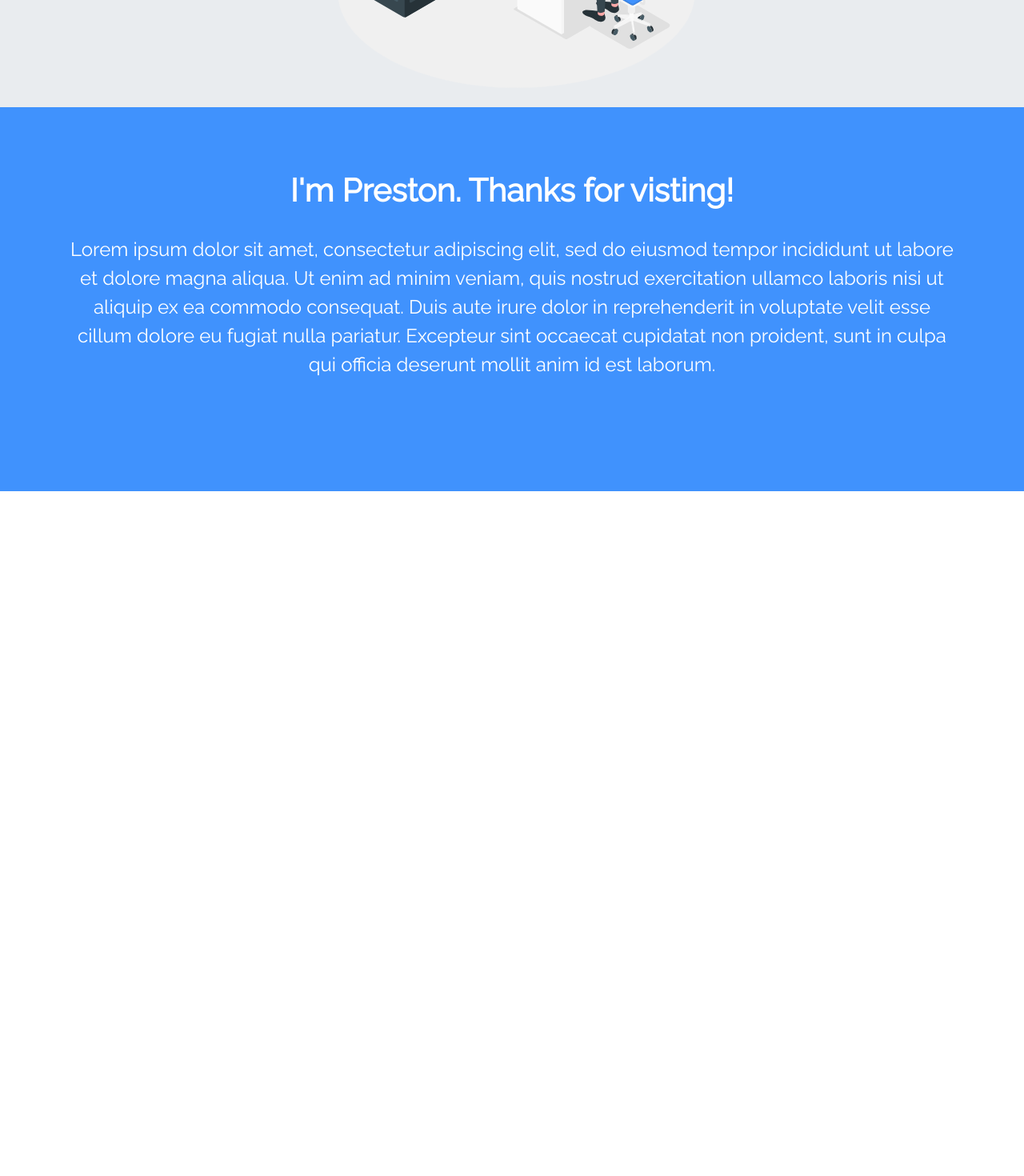
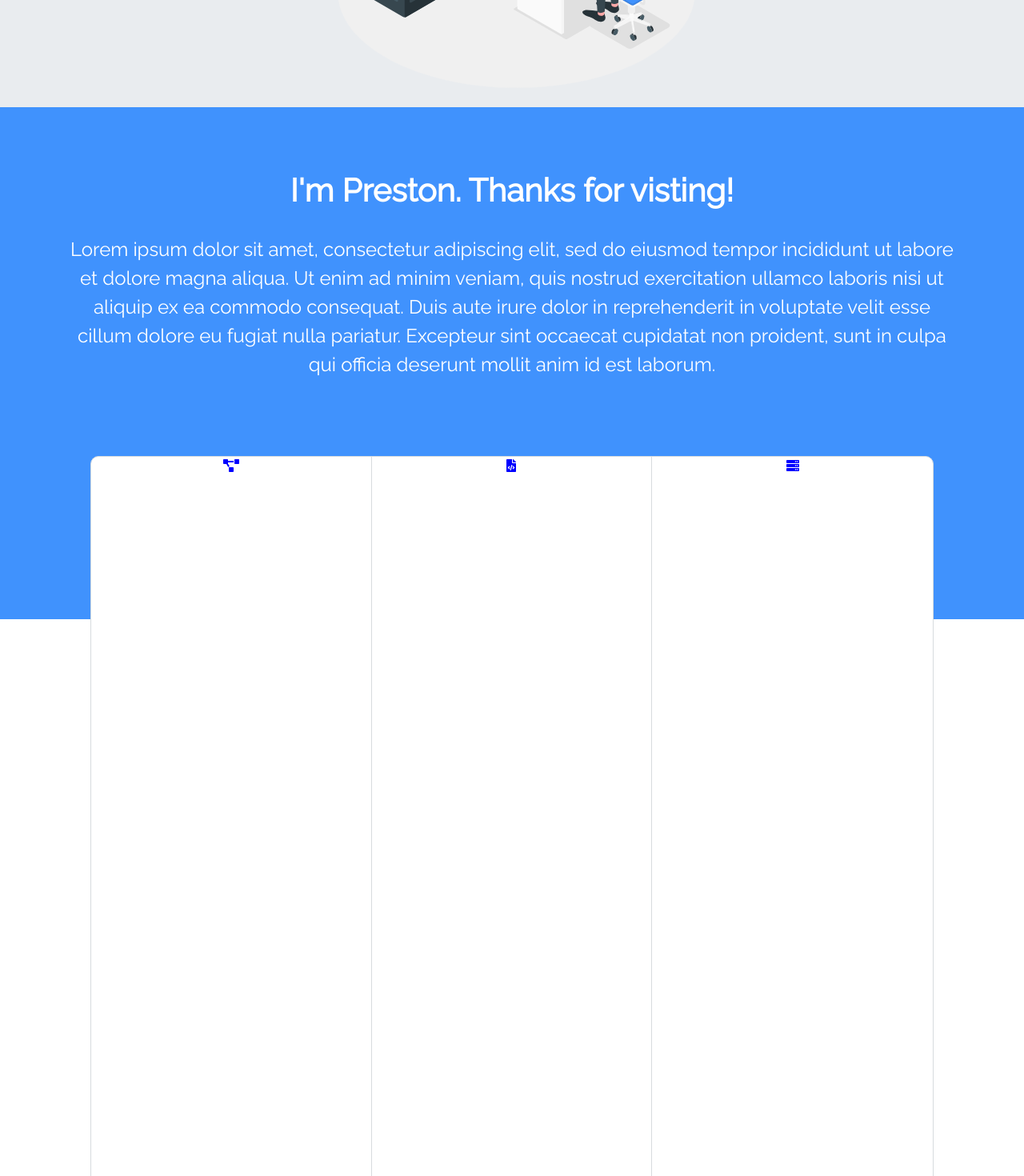
Before and after one commit to prestondoris/preston-doris, a React (Create React App) app: page / in a window 1280 px wide. Shown: the part 640-2110 px from the top of the page at 80% size. Before the commit the page ends 1254 px from the top, so only its background shows below. Built offline with nearby package versions, Linux system fonts and the light colour scheme.

Commit message:
Added Skills section that is responsive to page resize

```diff
--- a/package.json
+++ b/package.json
@@ -3,6 +3,9 @@
   "version": "0.1.0",
   "private": true,
   "dependencies": {
+    "@fortawesome/fontawesome-svg-core": "^1.2.30",
+    "@fortawesome/free-solid-svg-icons": "^5.14.0",
+    "@fortawesome/react-fontawesome": "^0.1.11",
     "@testing-library/jest-dom": "^4.2.4",
     "@testing-library/react": "^9.5.0",
     "@testing-library/user-event": "^7.2.1",
--- /dev/null
+++ b/src/AppBody.css
@@ -0,0 +1,27 @@
+.skills-container {
+    width: 95%;
+    height: 60rem;
+    border-radius: 10px;
+    background-color: white;
+    margin: 6rem auto;
+    border: solid #d7dbde 1px;
+    display: flex;
+    flex-wrap: wrap;
+    flex-direction: row;
+    color: black;
+}
+
+.skills {
+  width: 33.33%;
+}
+
+.w-border {
+  border-right: solid 1px #d7dbde;
+}
+
+@media screen and (max-width: 990px) {
+
+  .skills {
+    width: 100%;
+  }
+}
--- a/src/AppBody.js
+++ b/src/AppBody.js
@@ -1,16 +1,17 @@
 import React from 'react'
 import { Jumbotron, Container} from 'react-bootstrap'
 import server from './Server-amico.svg'
+import Skills from './Skills'
 
 function AppBody() {
   return (
-    <div style={{ width: '100%', height: '100vh'}}>
+    <div style={{ width: '100%', height: '100vh', color: '#020202'}}>
       <Jumbotron fluid style={{ margin: 0}}>
         <h1 style={{fontSize: '4.5em'}}>Full Stack Software Engineer</h1>
         <p style={{ fontSize: '1.5em' }}>I love to tackle new challenges and turning the blank page into something beautiful.</p>
         <img style={{ width: '40%', margin: '0 auto' }} src={server} alt='person sitting at desk in front of server illustration'></img>
       </Jumbotron>
-      <div style={{ width: '100%', height: '30rem', backgroundColor: '#4092FD', margin: '-5em 0 0 0 '}}>
+      <div style={{ width: '100%', height: '40rem', backgroundColor: '#4092FD', margin: '-5em 0 0 0 '}}>
         <Container id="about" style={{ color: 'white' }}>
           <h1 style={{fontWeight: 'bold', padding: '2em 0 0 0'}}>I'm Preston. Thanks for visting!</h1>
           <p style={{fontSize: '1.5em', padding: '1em 0 0 0'}}>
@@ -20,6 +21,7 @@ function AppBody() {
             esse cillum dolore eu fugiat nulla pariatur. Excepteur sint occaecat cupidatat non proident, sunt
             in culpa qui officia deserunt mollit anim id est laborum.
           </p>
+          <Skills />
         </Container>
       </div>
     </div>
--- a/src/Navbar.js
+++ b/src/Navbar.js
@@ -3,6 +3,10 @@ import { Navbar, Nav, NavDropdown, Container } from 'react-bootstrap'
 import LOGO from './LOGO2.svg'
 
 function NavBar() {
+  let navLinkStyles = {
+    textDecoration: 'none',
+    color: 'black'
+  }
   return (
     <Navbar style={{fontSize: '1.5rem', backgroundColor: 'white'}} collapseOnSelect expand="lg" bg="" variant="">
       <Container>
@@ -13,15 +17,15 @@ function NavBar() {
         <Navbar.Toggle aria-controls="responsive-navbar-nav" />
         <Navbar.Collapse className="justify-content-end" id="responsive-navbar-nav">
           <Nav >
-            <Nav.Link href="#about">About</Nav.Link>
-            <Nav.Link href="#projects">Projects</Nav.Link>
-            <NavDropdown title="Dropdown" id="collasible-nav-dropdown">
+            <Nav.Link styles={navLinkStyles} href="#about">About</Nav.Link>
+            <Nav.Link styles={navLinkStyles} href="#projects">Projects</Nav.Link>
+            {/* <NavDropdown title="Dropdown" id="collasible-nav-dropdown">
               <NavDropdown.Item href="#action/3.1">Action</NavDropdown.Item>
               <NavDropdown.Item href="#action/3.2">Another action</NavDropdown.Item>
               <NavDropdown.Item href="#action/3.3">Something</NavDropdown.Item>
               <NavDropdown.Divider />
               <NavDropdown.Item href="#action/3.4">Separated link</NavDropdown.Item>
-            </NavDropdown>
+            </NavDropdown> */}
           </Nav>
         </Navbar.Collapse>
       </Container>
--- /dev/null
+++ b/src/Skills.js
@@ -0,0 +1,22 @@
+import React from 'react'
+import './AppBody.css'
+import { FontAwesomeIcon } from '@fortawesome/react-fontawesome'
+import { faProjectDiagram, faFileCode, faServer } from '@fortawesome/free-solid-svg-icons'
+
+function Skills() {
+  return (
+    <div className='skills-container'>
+      <div className='skills w-border' >
+        <FontAwesomeIcon style={{color: 'blue'}} icon={faProjectDiagram} />
+      </div>
+      <div className='skills w-border' >
+        <FontAwesomeIcon style={{ color: 'blue' }}  icon={faFileCode}/>
+      </div>
+      <div className='skills' >
+        <FontAwesomeIcon style={{ color: 'blue' }}  icon={faServer} />
+      </div>
+    </div>
+  )
+}
+
+export default Skills
```
Also changed, not shown: 1 other file (tests, documents, lock files or other folders).
